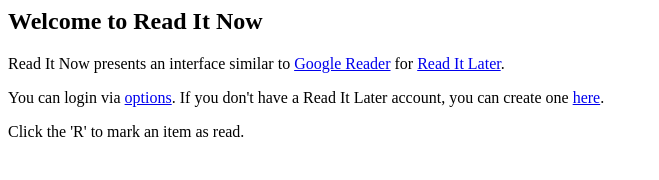
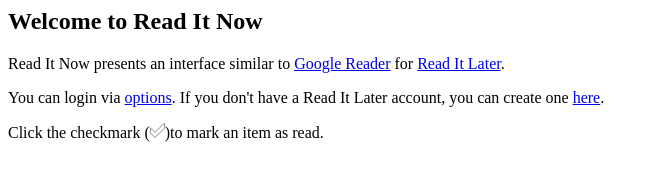
Before and after one commit to wdr1/Read-It-Now, a plain HTML site: page starting.html in a window 1280 px wide. Shown: the whole page, without its empty margins (0-659 px from the left). Drawn offline with Linux system fonts and the light colour scheme.

Commit message:
-- minor text update

```diff
--- a/starting.html
+++ b/starting.html
@@ -14,7 +14,7 @@ You can login via <A HREF="options.html">options</A>.  If you don't have a Read
 
 
 <P>
-Click the 'R' to mark an item as read.
+Click the checkmark (<IMG HEIGHT=15 WIDTH=15 SRC="white.png">)to mark an item as read.
 </P>
 
 
```
